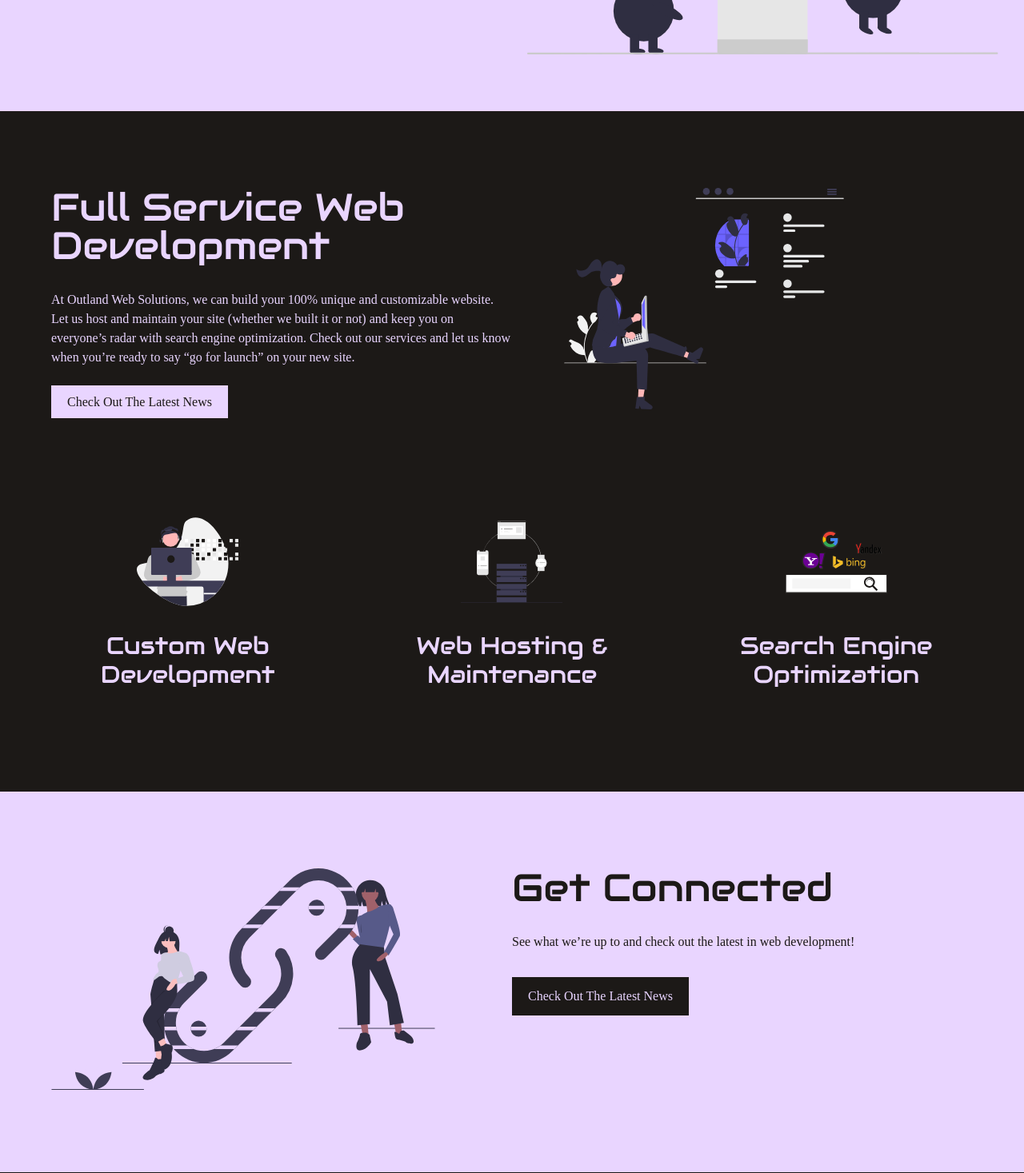
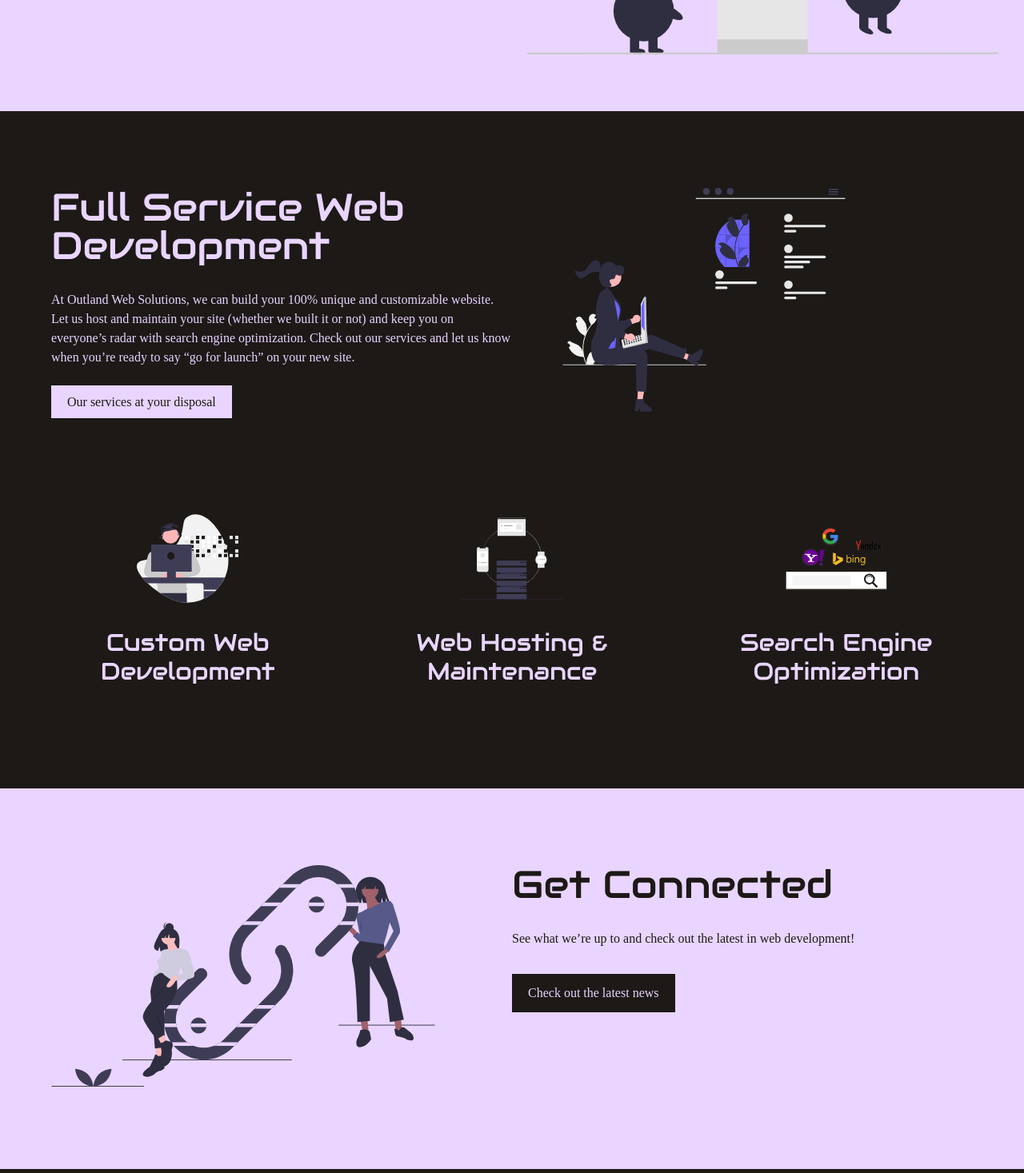
Before and after one commit to huntikins/outlandwebsolutions.com, a Next.js app: page / in a window 1280 px wide. Shown: the part 1355-2822 px from the top of the page at 80% size. Built offline with nearby package versions, Linux system fonts and the light colour scheme; a web font is replaced by a local one.

Commit message:
[feature:updated styles]

```diff
--- a/components/page/News.tsx
+++ b/components/page/News.tsx
@@ -27,7 +27,7 @@ function NewsSection() {
               data-aos="fade-in"
               data-aos-delay="500"
             >
-              Check Out The Latest News
+              Check out the latest news
             </a>
           </Link>
         </div>
--- a/components/page/Services.tsx
+++ b/components/page/Services.tsx
@@ -26,11 +26,11 @@ export default function ServicesSection() {
               data-aos="fade-in"
               data-aos-delay="500"
             >
-              Check Out The Latest News
+              Our services at your disposal
             </a>
           </Link>
         </div>
-        <div className="flex-1 py-8" data-aos="fade-right">
+        <div className="flex-1 py-8 hidden lg:flex" data-aos="fade-right">
           <Image
             src={graphic}
             alt="Graphic of link icon with two persons next to it"
```
